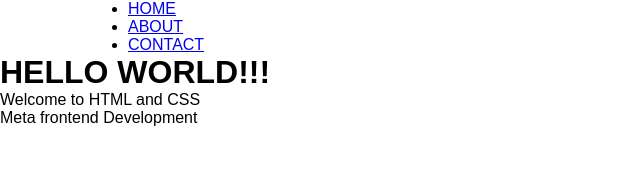
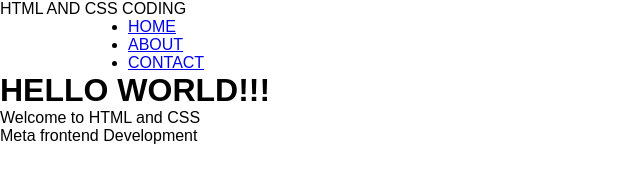
Before and after one commit to SwathiAithala/HTML, a plain HTML site: page index.html in a window 1280 px wide. Shown: the whole page, without its empty margins (0-640 px from the left). Drawn offline with Linux system fonts and the light colour scheme.

Commit message:
new change

```diff
--- a/index.html
+++ b/index.html
@@ -7,9 +7,7 @@
 </head>
 
 <body>
-    <header>
-
-    </header>
+    <header>HTML AND CSS CODING</header>
     <nav>
         <ul>
             <li><a href= "#" >HOME</a></li>
```
